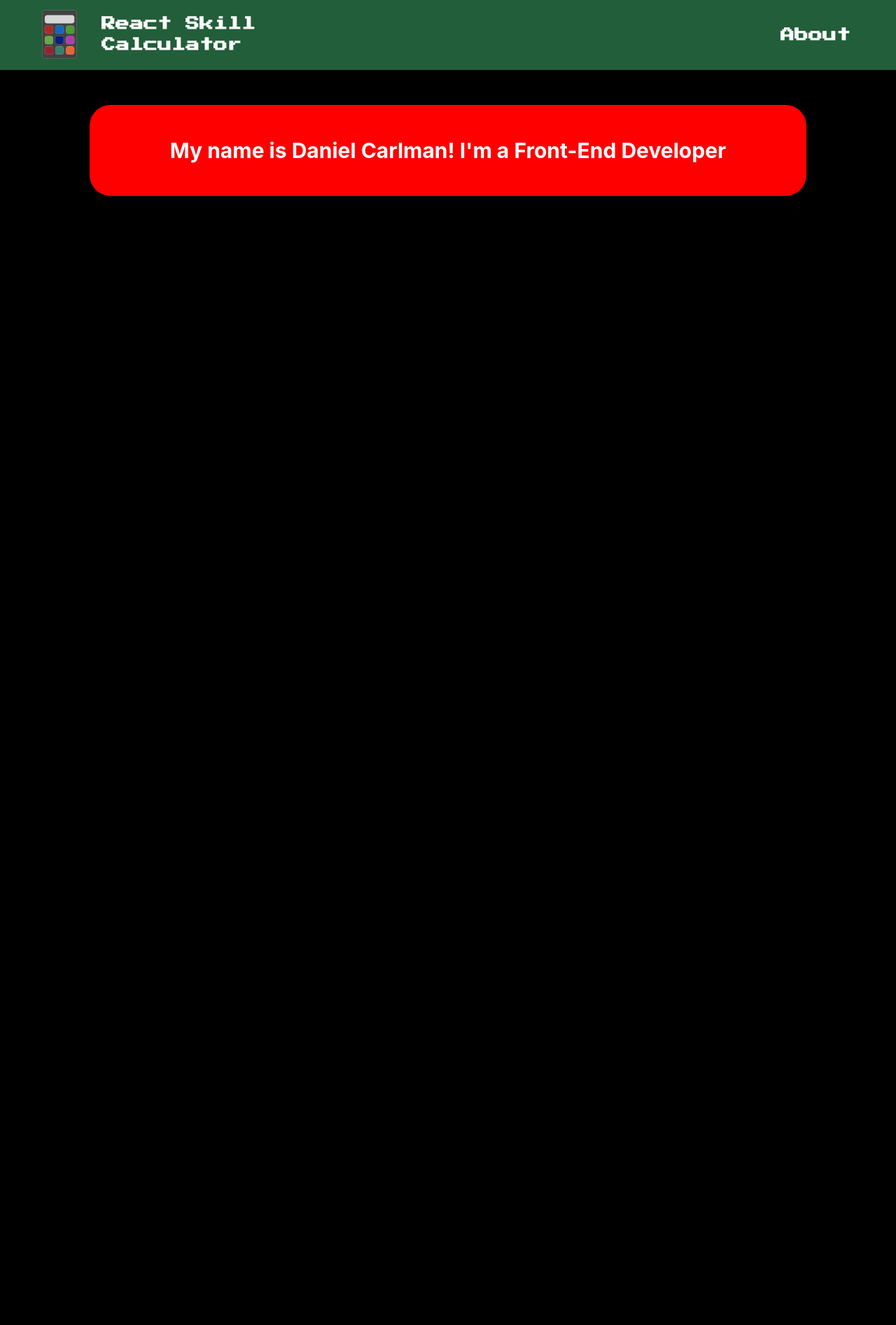
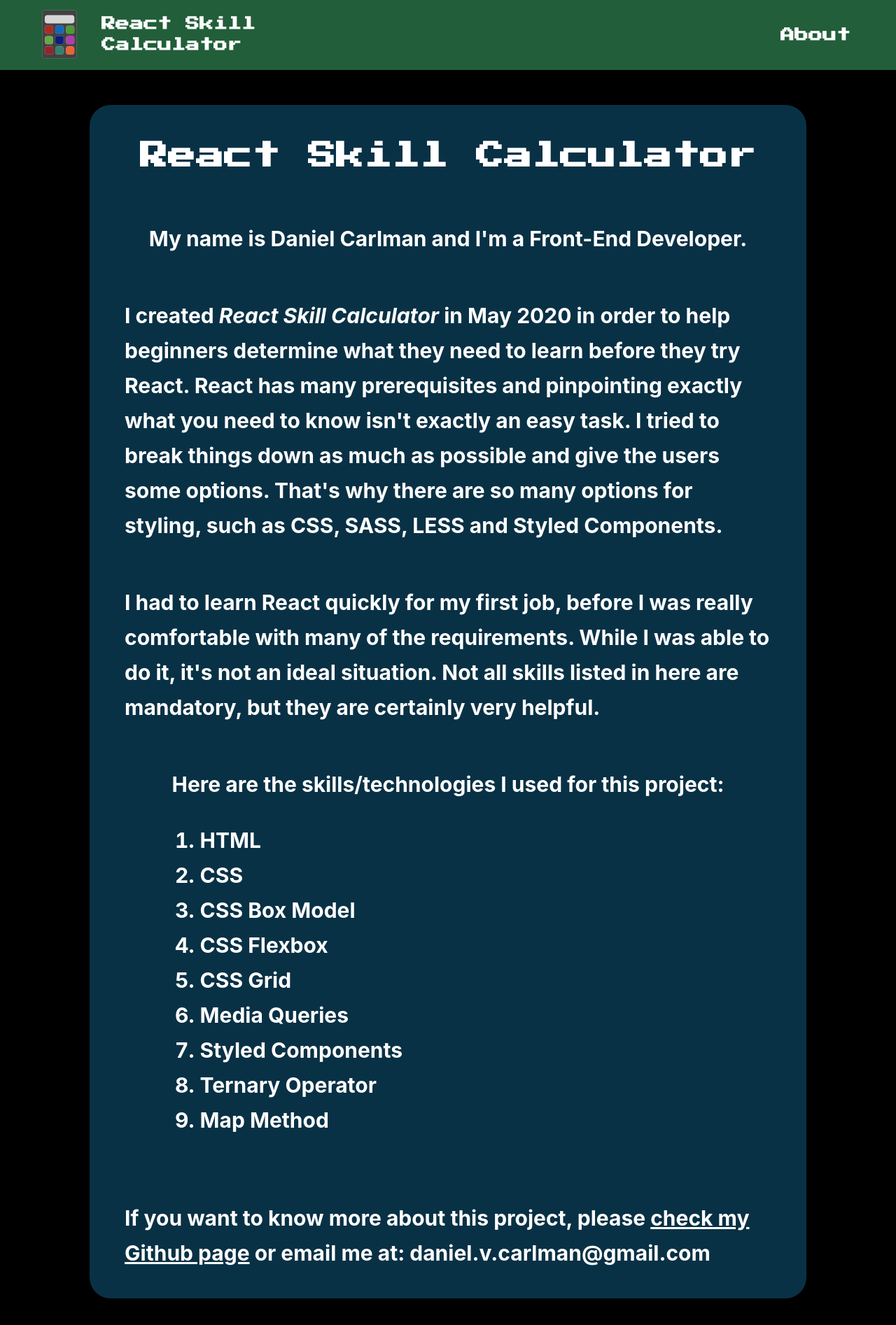
Before and after one commit to danielcarlman/skillcalculator, a React (Create React App) app: page /about in a window 1280 px wide. Shown: the top 1894 px of the page at 70% size. Before the commit the page ends 800 px from the top, so only its background shows below. Built offline with nearby package versions, Linux system fonts and the light colour scheme.

Commit message:
Wrote the text for the About page

```diff
--- a/src/Views/About.js
+++ b/src/Views/About.js
@@ -6,8 +6,49 @@ export default class About extends Component {
     return (
       <C.Container>
         <C.Box>
+          <C.BoxText>React Skill Calculator</C.BoxText>
           <C.BoxSmallText>
-            My name is Daniel Carlman! I'm a Front-End Developer
+            My name is Daniel Carlman and I'm a Front-End Developer.
+          </C.BoxSmallText>
+          <C.BoxSmallText>
+            I created
+            <em> React Skill Calculator</em> in May 2020 in order to help
+            beginners determine what they need to learn before they try React.
+            React has many prerequisites and pinpointing exactly what you need
+            to know isn't exactly an easy task. I tried to break things down as
+            much as possible and give the users some options. That's why there
+            are so many options for styling, such as CSS, SASS, LESS and Styled
+            Components.
+          </C.BoxSmallText>
+          <C.BoxSmallText>
+            I had to learn React quickly for my first job, before I was really
+            comfortable with many of the requirements. While I was able to do
+            it, it's not an ideal situation. Not all skills listed in here are
+            mandatory, but they are certainly very helpful.
+          </C.BoxSmallText>
+          <C.BoxSmallText>
+            Here are the skills/technologies I used for this project:
+            <C.TechList>
+              <C.TechItem>HTML</C.TechItem>
+              <C.TechItem>CSS</C.TechItem>
+              <C.TechItem>CSS Box Model</C.TechItem>
+              <C.TechItem>CSS Flexbox</C.TechItem>
+              <C.TechItem>CSS Grid</C.TechItem>
+              <C.TechItem>Media Queries</C.TechItem>
+              <C.TechItem>Styled Components</C.TechItem>
+              <C.TechItem>Ternary Operator</C.TechItem>
+              <C.TechItem>Map Method</C.TechItem>
+            </C.TechList>
+          </C.BoxSmallText>
+          <C.BoxSmallText>
+            If you want to know more about this project, please&nbsp;
+            <C.Link
+              href='https://github.com/danielcarlman/skillcalculator'
+              target='_blank'
+            >
+              check my Github page
+            </C.Link>
+            &nbsp;or email me at: daniel.v.carlman@gmail.com
           </C.BoxSmallText>
         </C.Box>
       </C.Container>
--- a/src/Views/styles.js
+++ b/src/Views/styles.js
@@ -11,25 +11,48 @@ const Container = styled.div`
 const Box = styled.div`
   display: flex;
   flex-direction: column;
-  justify-content: ${(props) => (props.isClicked ? 'center' : 'space-between')};
+  justify-content: center;
   align-items: center;
-  background-color: red;
+  background-color: #093145;
   border-radius: 30px;
-  text-align: center;
+  text-align: left;
   margin: 5rem;
   padding: 1rem 5rem;
   width: 80%;
 `;
 
 const BoxText = styled.h2`
-  font-size: 5rem;
+  font-family: 'Press Start 2P', cursive;
+  font-size: 4rem;
+  line-height: 6rem;
   font-weight: 700;
+  text-align: center;
+
+  @media screen and (max-width: 600px) {
+    font-size: 2rem;
+    line-height: 3rem;
+  }
 `;
 
 const BoxSmallText = styled.h3`
   font-size: 3rem;
   font-weight: 700;
   line-height: 5rem;
+
+  @media screen and (max-width: 600px) {
+    font-size: 1.5rem;
+    line-height: 3rem;
+  }
 `;
 
-export { Container, BoxText, Box, BoxSmallText };
+const TechList = styled.ul`
+  list-style-type: decimal;
+`;
+
+const TechItem = styled.li``;
+
+const Link = styled.a`
+  color: white;
+`;
+
+export { Container, BoxText, Box, BoxSmallText, TechList, TechItem, Link };
```
